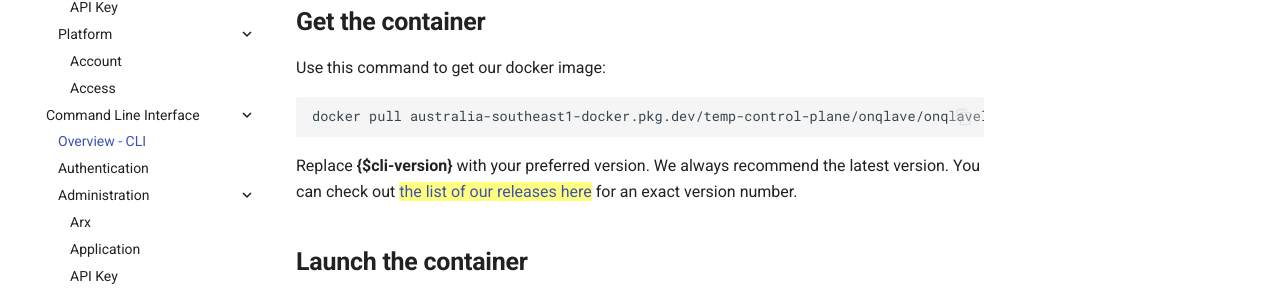
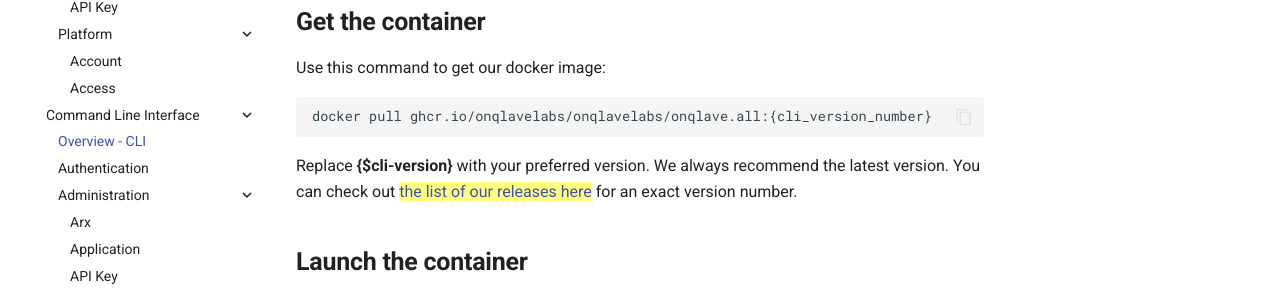
Before and after one commit to onqlavelabs/onqlave.docs, an MkDocs documentation site: the page built from docs/guides/cli-guide/overview-cli.md, in a window 1280 px wide and 900 px high. Shown: the part 439-734 px from the top of the window. Built offline with MkDocs 1.6.1 and Material for MkDocs 9.7.7, drawn with Linux system fonts in a browser that asks for light colours; the version menu is left out.

Commit message:
alternate docker image link
Signed-off-by: dcatonqlave <dc@onqlave.com>

````diff
--- a/docs/guides/cli-guide/overview-cli.md
+++ b/docs/guides/cli-guide/overview-cli.md
@@ -11,10 +11,10 @@
 Use this command to get our docker image:
 
 ```
-docker pull australia-southeast1-docker.pkg.dev/temp-control-plane/onqlave/onqlavelabs/onqlave.all:{$cli-version}
+docker pull ghcr.io/onqlavelabs/onqlavelabs/onqlave.all:{cli_version_number}
 ```
 
-Replace **{$cli-version}** with your preferred version. We always recommend the latest version. You can check out <mark>[the list of our releases here](https://github.com/onqlavelabs/onqlave.all/releases)</mark> for an exact version number.
+Replace **{$cli-version}** with your preferred version. We always recommend the latest version. You can check out <mark>[the list of our releases here](https://github.com/onqlavelabs/onqlave.all/pkgs/container/onqlavelabs%2Fonqlave.all)</mark> for an exact version number.
 
 ## **Launch the container**
 
````
